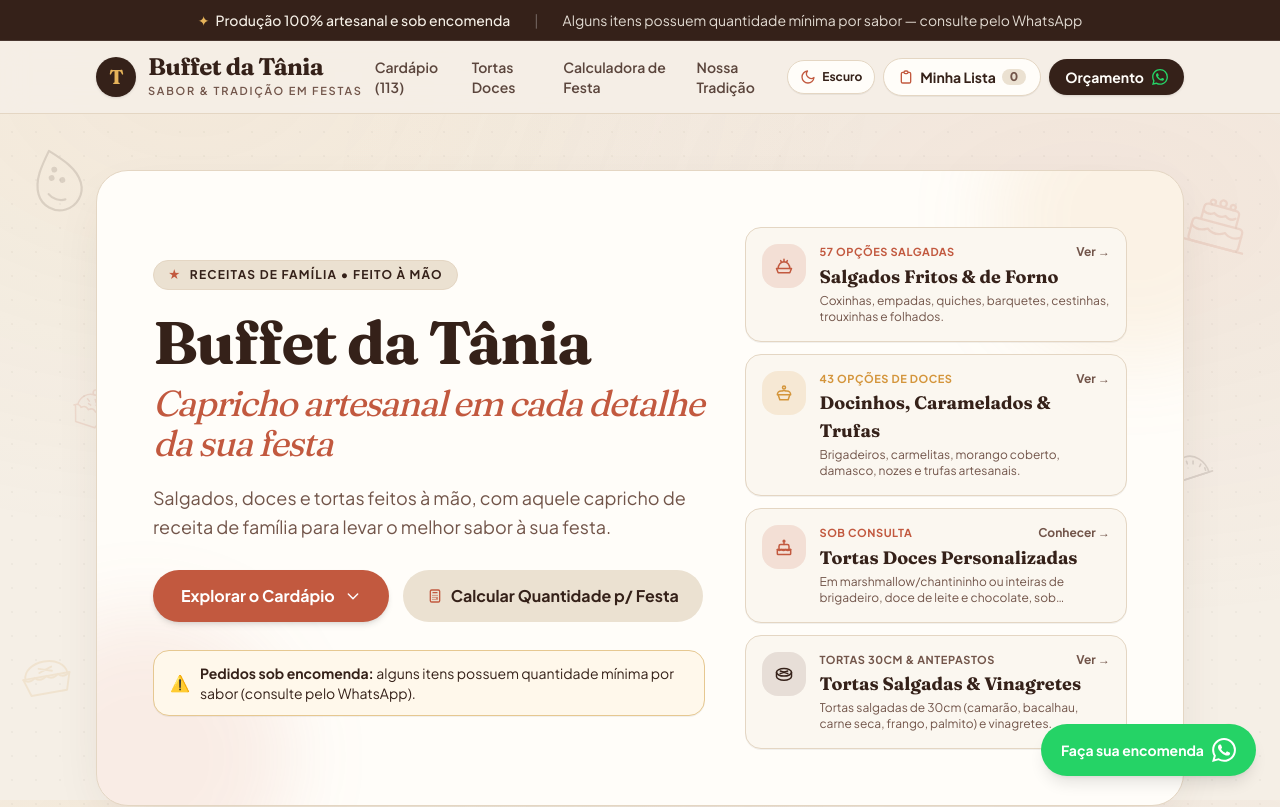
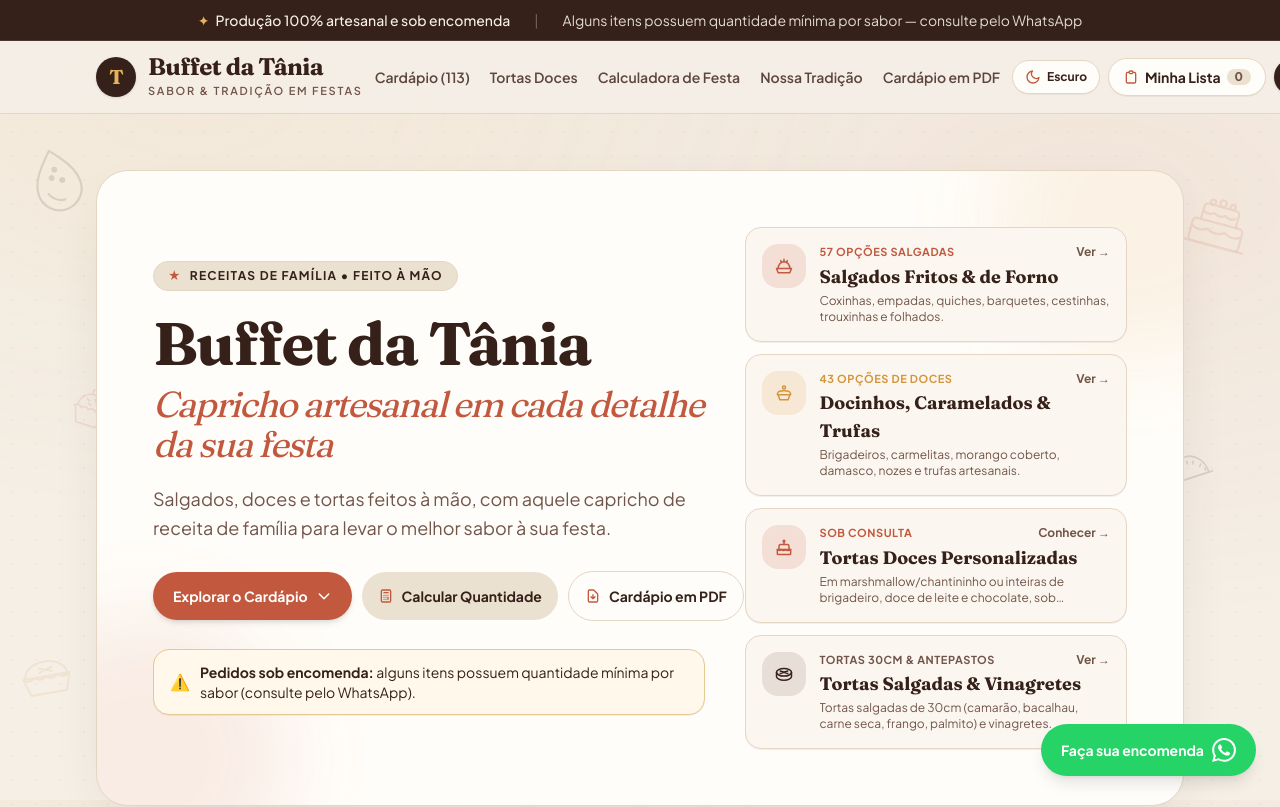
Before and after one commit to PeuBrazil/menu-tania-buffet, a Next.js app: page / in a window 1280 px wide. Shown: the top 807 px of the page. Built offline with nearby package versions, Linux system fonts and the light colour scheme.

Commit message:
feat: adiciona botao Cardapio em PDF no card principal do topo e na navbar

```diff
--- a/src/app/page.tsx
+++ b/src/app/page.tsx
@@ -294,23 +294,30 @@ export default function Home() {
             </div>
           </a>
 
-          <nav className="hidden lg:flex items-center gap-6 text-sm font-semibold text-brand-text/90">
-            <a href="#cardapio" className="hover:text-brand-primary transition-colors">
+          <nav className="hidden xl:flex items-center gap-5 text-sm font-semibold text-brand-text/90">
+            <a href="#cardapio" className="hover:text-brand-primary transition-colors whitespace-nowrap">
               Cardápio ({totalMenuItemsCount})
             </a>
-            <a href="#tortas-doces" className="hover:text-brand-primary transition-colors">
+            <a href="#tortas-doces" className="hover:text-brand-primary transition-colors whitespace-nowrap">
               Tortas Doces
             </a>
             <a
               href="#calculadora"
               onClick={() => setShowCalculator(true)}
-              className="hover:text-brand-primary transition-colors"
+              className="hover:text-brand-primary transition-colors whitespace-nowrap"
             >
               Calculadora de Festa
             </a>
-            <a href="#tradicao" className="hover:text-brand-primary transition-colors">
+            <a href="#tradicao" className="hover:text-brand-primary transition-colors whitespace-nowrap">
               Nossa Tradição
             </a>
+            <button
+              type="button"
+              onClick={() => setPdfPreviewMode("menu")}
+              className="hover:text-brand-primary transition-colors whitespace-nowrap cursor-pointer"
+            >
+              Cardápio em PDF
+            </button>
           </nav>
 
           <div className="flex items-center gap-1.5 sm:gap-2 shrink-0">
@@ -399,25 +406,35 @@ export default function Home() {
                     Salgados, doces e tortas feitos à mão, com aquele capricho de receita de família para levar o melhor sabor à sua festa.
                   </p>
 
-                  <div className="flex flex-col sm:flex-row items-stretch sm:items-center justify-center lg:justify-start gap-2.5 sm:gap-3.5 mb-5 sm:mb-7">
+                  <div className="flex flex-col sm:flex-row items-stretch sm:items-center justify-center lg:justify-start gap-2.5 mb-5 sm:mb-7">
                     <a
                       href="#cardapio"
-                      className="inline-flex items-center justify-center gap-2.5 px-7 py-3.5 rounded-2xl sm:rounded-full bg-brand-primary hover:bg-brand-primary-hover text-white font-bold text-sm sm:text-base shadow-md hover:shadow-lg transition-all"
+                      className="inline-flex items-center justify-center gap-2 px-5 py-3.5 rounded-2xl sm:rounded-full bg-brand-primary hover:bg-brand-primary-hover text-white font-bold text-xs sm:text-sm shadow-md hover:shadow-lg transition-all whitespace-nowrap"
                     >
                       <span>Explorar o Cardápio</span>
-                      <svg viewBox="0 0 24 24" fill="none" stroke="currentColor" strokeWidth="2.2" className="w-4 h-4">
+                      <svg viewBox="0 0 24 24" fill="none" stroke="currentColor" strokeWidth="2.2" className="w-4 h-4 shrink-0">
                         <path strokeLinecap="round" strokeLinejoin="round" d="M19 9l-7 7-7-7" />
                       </svg>
                     </a>
                     <button
                       type="button"
                       onClick={() => setShowCalculator((prev) => !prev)}
-                      className="inline-flex items-center justify-center gap-2 px-6 py-3.5 rounded-2xl sm:rounded-full bg-brand-bg-alt hover:bg-brand-border text-brand-heading font-bold text-sm sm:text-base transition-all cursor-pointer"
+                      className="inline-flex items-center justify-center gap-2 px-4 py-3.5 rounded-2xl sm:rounded-full bg-brand-bg-alt hover:bg-brand-border text-brand-heading font-bold text-xs sm:text-sm transition-all cursor-pointer whitespace-nowrap"
                     >
                       <svg viewBox="0 0 24 24" fill="none" stroke="currentColor" strokeWidth="2" className="w-4 h-4 text-brand-primary shrink-0">
                         <path strokeLinecap="round" strokeLinejoin="round" d="M9 7h6m0 10v-3m-3 3h.01M9 17h.01M9 14h.01M12 14h.01M15 11h.01M12 11h.01M9 11h.01M7 21h10a2 2 0 002-2V5a2 2 0 00-2-2H7a2 2 0 00-2 2v14a2 2 0 002 2z" />
                       </svg>
-                      <span>Calcular Quantidade p/ Festa</span>
+                      <span>Calcular Quantidade</span>
+                    </button>
+                    <button
+                      type="button"
+                      onClick={() => setPdfPreviewMode("menu")}
+                      className="inline-flex items-center justify-center gap-2 px-4 py-3.5 rounded-2xl sm:rounded-full bg-brand-card hover:bg-brand-bg-alt text-brand-heading font-bold text-xs sm:text-sm border border-brand-border transition-all cursor-pointer whitespace-nowrap"
+                    >
+                      <svg viewBox="0 0 24 24" fill="none" stroke="currentColor" strokeWidth="2" className="w-4 h-4 text-brand-primary shrink-0">
+                        <path strokeLinecap="round" strokeLinejoin="round" d="M12 10v6m0 0l-3-3m3 3l3-3m2 8H7a2 2 0 01-2-2V5a2 2 0 012-2h5.586a1 1 0 01.707.293l5.414 5.414a1 1 0 01.293.707V19a2 2 0 01-2 2z" />
+                      </svg>
+                      <span>Cardápio em PDF</span>
                     </button>
                   </div>
 
```
